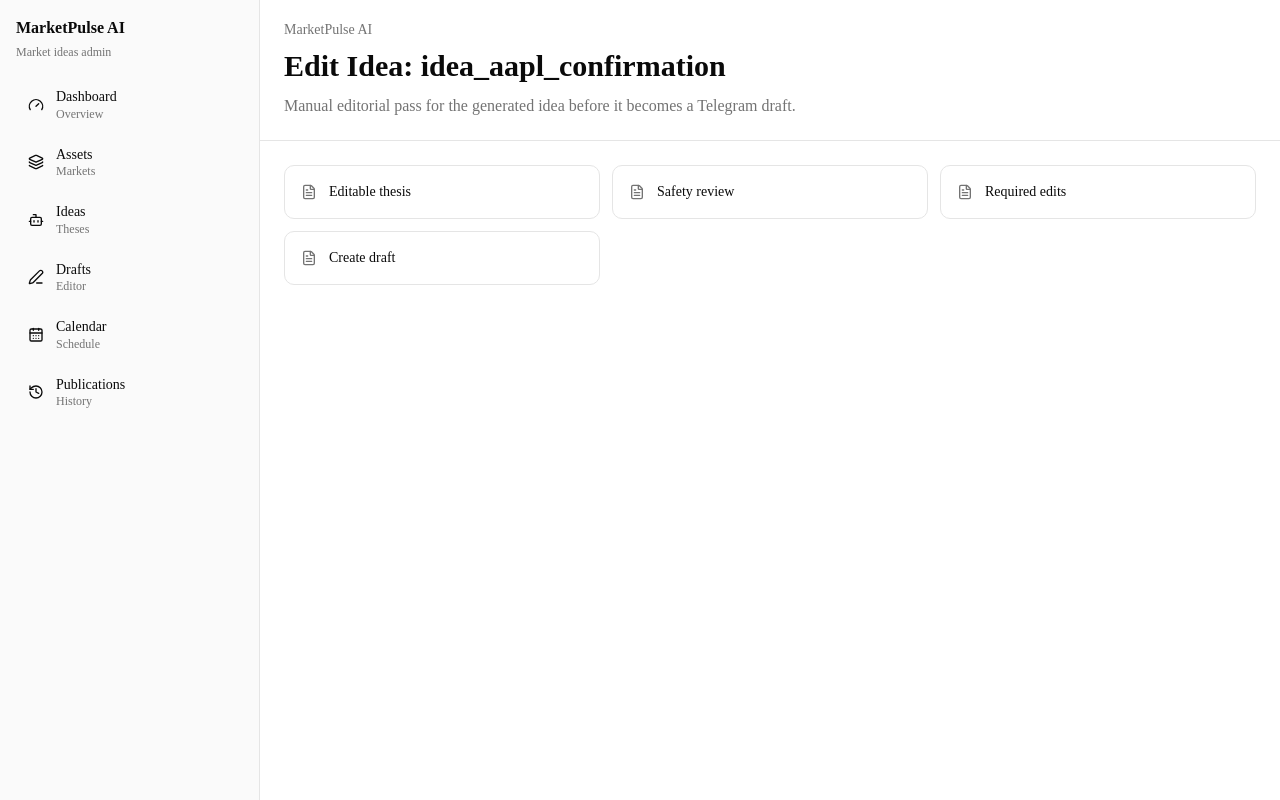
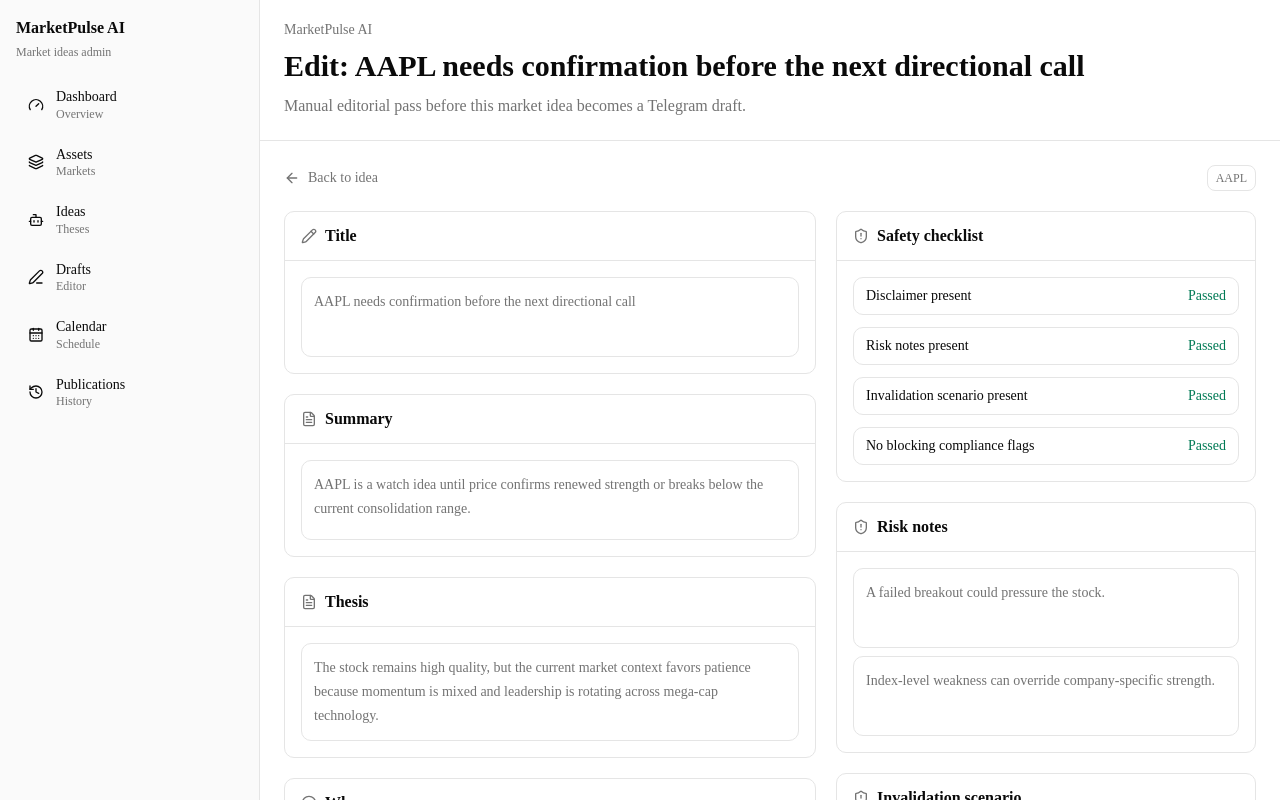
Before and after one commit to Artur-Kelemetov/marketpulse-ai, a Next.js app: page /ideas/idea_aapl_confirmation/edit in a window 1280 px wide. Shown: the top 800 px of the page. Built offline with nearby package versions, Linux system fonts and the light colour scheme.

Commit message:
feat: build idea edit mock page

```diff
--- a/src/app/(admin)/ideas/[id]/edit/page.tsx
+++ b/src/app/(admin)/ideas/[id]/edit/page.tsx
@@ -1,4 +1,26 @@
-import { RoutePlaceholder } from "@/app/_components/route-placeholder";
+import Link from "next/link";
+import { notFound } from "next/navigation";
+import {
+  ArrowLeft,
+  CheckCircle2,
+  Eye,
+  FileText,
+  Pencil,
+  ShieldAlert,
+} from "lucide-react";
+
+import { PageHeader } from "@/components/layout/PageHeader";
+import {
+  getMockAssetById,
+  getMockMarketIdeaById,
+  getMockMarketIdeas,
+} from "@/lib/mock-data";
+
+export function generateStaticParams() {
+  return getMockMarketIdeas().map((idea) => ({
+    id: idea.id,
+  }));
+}
 
 type EditIdeaPageProps = {
   params: Promise<{
@@ -8,12 +30,192 @@ type EditIdeaPageProps = {
 
 export default async function EditIdeaPage({ params }: EditIdeaPageProps) {
   const { id } = await params;
+  const idea = getMockMarketIdeaById(id);
+
+  if (!idea) {
+    notFound();
+  }
+
+  const relatedAssets = idea.assetIds.map((assetId) => ({
+    id: assetId,
+    label: getMockAssetById(assetId)?.displaySymbol ?? assetId,
+  }));
+  const safetyItems = [
+    {
+      label: "Disclaimer present",
+      passed: Boolean(idea.disclaimer.trim()),
+    },
+    {
+      label: "Risk notes present",
+      passed: idea.riskNotes.length > 0,
+    },
+    {
+      label: "Invalidation scenario present",
+      passed: Boolean(idea.invalidationScenario.trim()),
+    },
+    {
+      label: "No blocking compliance flags",
+      passed: !idea.complianceFlags.some((flag) => flag.severity === "blocking"),
+    },
+  ];
+  const telegramPreview = [
+    idea.title,
+    "",
+    `${idea.suggestedAction.toUpperCase()} idea · ${idea.conviction} conviction · ${idea.timeHorizon}`,
+    "",
+    idea.summary,
+    "",
+    "Why now:",
+    ...idea.whyNow.map((item) => `- ${item}`),
+    "",
+    "Risks:",
+    ...idea.riskNotes.map((item) => `- ${item}`),
+    "",
+    `Invalidation: ${idea.invalidationScenario}`,
+    "",
+    idea.disclaimer,
+  ].join("\n");
 
   return (
-    <RoutePlaceholder
-      title={`Edit Idea: ${id}`}
-      description="Manual editorial pass for the generated idea before it becomes a Telegram draft."
-      items={["Editable thesis", "Safety review", "Required edits", "Create draft"]}
-    />
+    <main className="flex min-h-screen flex-1 flex-col bg-background text-foreground">
+      <PageHeader
+        title={`Edit: ${idea.title}`}
+        description="Manual editorial pass before this market idea becomes a Telegram draft."
+      />
+
+      <div className="flex flex-1 flex-col gap-5 px-6 py-6">
+        <div className="flex flex-col gap-3 md:flex-row md:items-center md:justify-between">
+          <Link
+            href={`/ideas/${idea.id}`}
+            className="inline-flex w-fit items-center gap-2 text-sm font-medium text-muted-foreground hover:text-foreground"
+          >
+            <ArrowLeft className="size-4" />
+            Back to idea
+          </Link>
+
+          <div className="flex flex-wrap gap-2">
+            {relatedAssets.map((asset) => (
+              <Link
+                key={asset.id}
+                href={`/assets/${asset.id}`}
+                className="rounded-md border border-border bg-card px-2 py-1 text-xs font-medium text-muted-foreground transition-colors hover:text-foreground"
+              >
+                {asset.label}
+              </Link>
+            ))}
+          </div>
+        </div>
+
+        <section className="grid gap-5 xl:grid-cols-[minmax(0,1fr)_420px]">
+          <div className="flex flex-col gap-5">
+            <EditorPanel title="Title" icon={<Pencil className="size-4" />}>
+              <ReadOnlyField>{idea.title}</ReadOnlyField>
+            </EditorPanel>
+
+            <EditorPanel title="Summary" icon={<FileText className="size-4" />}>
+              <ReadOnlyField>{idea.summary}</ReadOnlyField>
+            </EditorPanel>
+
+            <EditorPanel title="Thesis" icon={<FileText className="size-4" />}>
+              <ReadOnlyField>{idea.thesis}</ReadOnlyField>
+            </EditorPanel>
+
+            <EditorPanel title="Why now" icon={<CheckCircle2 className="size-4" />}>
+              <ReadonlyList items={idea.whyNow} />
+            </EditorPanel>
+
+            <EditorPanel title="Key factors" icon={<CheckCircle2 className="size-4" />}>
+              <ReadonlyList items={idea.keyFactors} />
+            </EditorPanel>
+          </div>
+
+          <aside className="flex flex-col gap-5">
+            <EditorPanel title="Safety checklist" icon={<ShieldAlert className="size-4" />}>
+              <div className="space-y-3">
+                {safetyItems.map((item) => (
+                  <div
+                    key={item.label}
+                    className="flex items-center justify-between gap-3 rounded-lg border border-border bg-background px-3 py-2 text-sm"
+                  >
+                    <span>{item.label}</span>
+                    <span
+                      className={
+                        item.passed
+                          ? "font-medium text-emerald-700"
+                          : "font-medium text-red-700"
+                      }
+                    >
+                      {item.passed ? "Passed" : "Missing"}
+                    </span>
+                  </div>
+                ))}
+              </div>
+            </EditorPanel>
+
+            <EditorPanel title="Risk notes" icon={<ShieldAlert className="size-4" />}>
+              <ReadonlyList items={idea.riskNotes} />
+            </EditorPanel>
+
+            <EditorPanel title="Invalidation scenario" icon={<ShieldAlert className="size-4" />}>
+              <ReadOnlyField>{idea.invalidationScenario}</ReadOnlyField>
+            </EditorPanel>
+
+            <EditorPanel title="Disclaimer">
+              <ReadOnlyField>{idea.disclaimer}</ReadOnlyField>
+            </EditorPanel>
+          </aside>
+        </section>
+
+        <EditorPanel title="Telegram preview" icon={<Eye className="size-4" />}>
+          <pre className="min-h-64 overflow-x-auto whitespace-pre-wrap rounded-lg border border-border bg-muted/40 p-4 text-sm leading-6 text-muted-foreground">
+            {telegramPreview}
+          </pre>
+        </EditorPanel>
+      </div>
+    </main>
   );
 }
+
+type EditorPanelProps = {
+  title: string;
+  children: React.ReactNode;
+  icon?: React.ReactNode;
+};
+
+function EditorPanel({ title, children, icon }: EditorPanelProps) {
+  return (
+    <section className="rounded-lg border border-border bg-card text-card-foreground">
+      <div className="flex items-center gap-2 border-b border-border px-4 py-3 text-muted-foreground">
+        {icon}
+        <h2 className="font-semibold text-card-foreground">{title}</h2>
+      </div>
+      <div className="p-4">{children}</div>
+    </section>
+  );
+}
+
+type ReadOnlyFieldProps = {
+  children: React.ReactNode;
+};
+
+function ReadOnlyField({ children }: ReadOnlyFieldProps) {
+  return (
+    <div className="min-h-20 rounded-lg border border-border bg-background p-3 text-sm leading-6 text-muted-foreground">
+      {children}
+    </div>
+  );
+}
+
+type ReadonlyListProps = {
+  items: string[];
+};
+
+function ReadonlyList({ items }: ReadonlyListProps) {
+  return (
+    <div className="space-y-2">
+      {items.map((item) => (
+        <ReadOnlyField key={item}>{item}</ReadOnlyField>
+      ))}
+    </div>
+  );
+}
```
